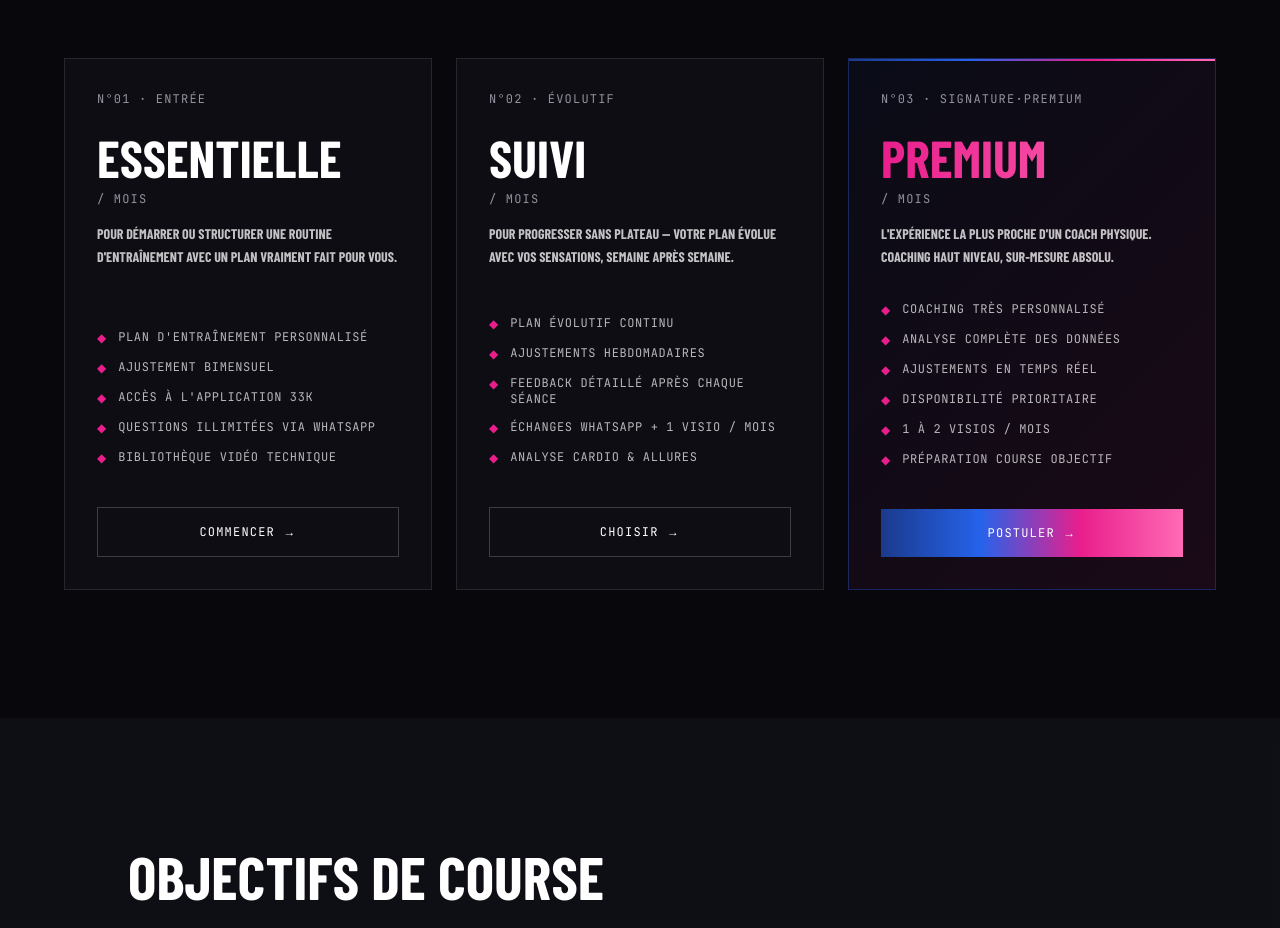
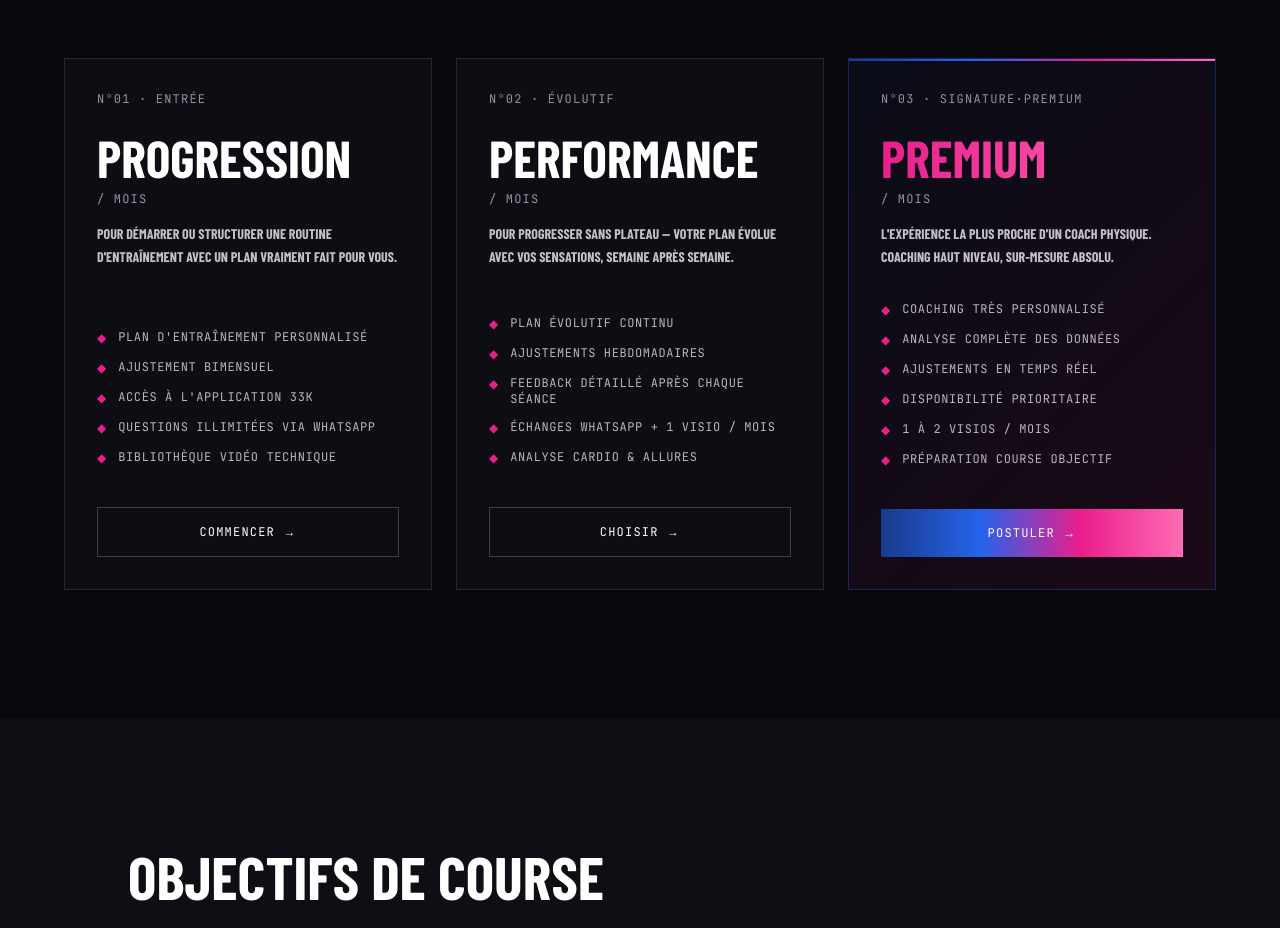
Before and after one commit to alessio200225-wq/42-run-club, a Next.js app: page / in a window 1280 px wide. Shown: the part 2560-3488 px from the top of the page. Built offline with nearby package versions, Linux system fonts and the light colour scheme; a web font is replaced by a local one.

Commit message:
Update: renommage formules Essentielle→Progression, Suivi→Performance

```diff
--- a/app/page.tsx
+++ b/app/page.tsx
@@ -37,10 +37,10 @@ const PILLARS = [
 ];
 
 const FORMULES = [
-  { num:"N°01", tag:"Entrée",           name:"ESSENTIELLE", cta:"COMMENCER", featured:false,
+  { num:"N°01", tag:"Entrée",           name:"PROGRESSION", cta:"COMMENCER", featured:false,
     sub:"Pour démarrer ou structurer une routine d'entraînement avec un plan vraiment fait pour vous.",
     features:["Plan d'entraînement personnalisé","Ajustement bimensuel","Accès à l'application 33K","Questions illimitées via WhatsApp","Bibliothèque vidéo technique"] },
-  { num:"N°02", tag:"Évolutif",         name:"SUIVI",       cta:"CHOISIR",   featured:false,
+  { num:"N°02", tag:"Évolutif",         name:"PERFORMANCE", cta:"CHOISIR",   featured:false,
     sub:"Pour progresser sans plateau — votre plan évolue avec vos sensations, semaine après semaine.",
     features:["Plan évolutif continu","Ajustements hebdomadaires","Feedback détaillé après chaque séance","Échanges WhatsApp + 1 visio / mois","Analyse cardio & allures"] },
   { num:"N°03", tag:"Signature·Premium",name:"PREMIUM",     cta:"POSTULER",  featured:true,
```
